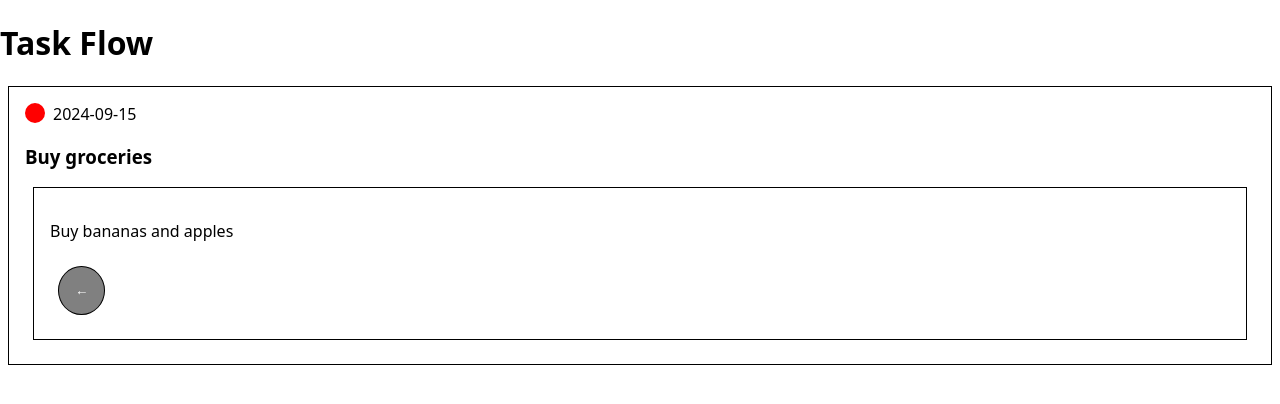
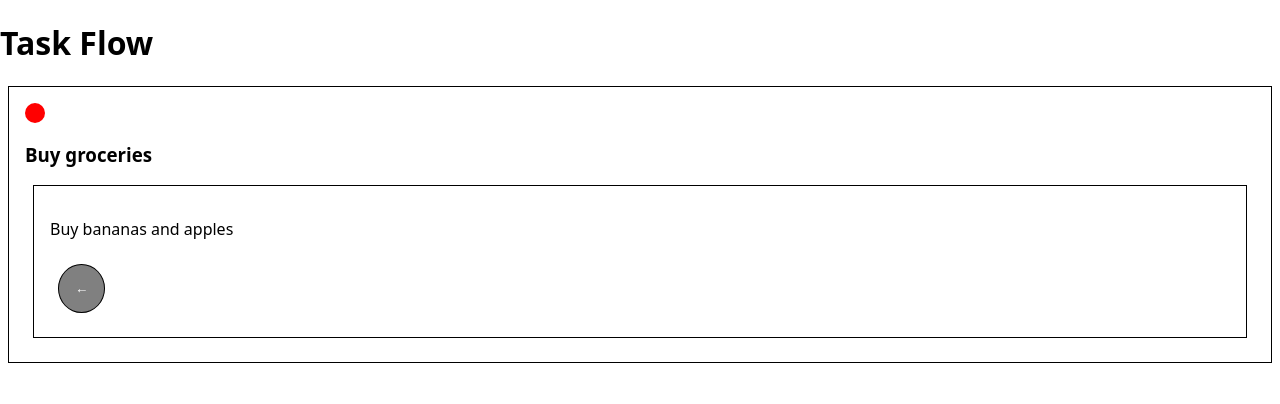
Before and after one commit to anapecic/task-flow, a Next.js app: page /1 in a window 1280 px wide. Shown: the top 404 px of the page. Built offline with nearby package versions, Linux system fonts and the light colour scheme.

Commit message:
implemented feedback except from button and used styled components

```diff
--- a/components/BackButton/BackButton.js
+++ b/components/BackButton/BackButton.js
@@ -10,6 +10,6 @@ const ButtonStyle = styled.button`
   color: white;
 `;
 
-export default function BackButton({ btnContent, handleClick }) {
-  return <ButtonStyle onClick={handleClick}>{btnContent}</ButtonStyle>;
+export default function BackButton({ butttonContent, handleClick }) {
+  return <ButtonStyle onClick={handleClick}>{butttonContent}</ButtonStyle>;
 }
--- /dev/null
+++ b/components/StyledDate.js
@@ -0,0 +1,7 @@
+import styled from "styled-components";
+
+export const StyledDate = styled.p`
+  color: ${(props) => props.$dateColor};
+  margin: 0;
+  padding: 0;
+`;
--- /dev/null
+++ b/components/StyledPriority.js
@@ -0,0 +1,18 @@
+import styled from "styled-components";
+
+function prioColor(priority) {
+  if (priority === "High") {
+    return "red";
+  } else if (priority === "Medium") {
+    return "yellow";
+  } else if (priority === "Low") {
+    return "green";
+  }
+}
+
+export const StyledPriority = styled.div`
+  width: 20px;
+  height: 20px;
+  border-radius: 50%;
+  background: ${(props) => prioColor(props.$priority)};
+`;
--- /dev/null
+++ b/components/StyledTaskFlexWrapper.js
@@ -0,0 +1,6 @@
+import styled from "styled-components";
+
+export const StyledTaskFlexWrapper = styled.div`
+  display: flex;
+  gap: 0.5rem;
+`;
--- a/lib/data.js
+++ b/lib/data.js
@@ -11,7 +11,7 @@ export const initialTasks = [
     title: "Finish project report",
     priority: "Medium",
     dueDate: "2024-08-26",
-    description: "calculate the numbers",
+    description: "Calculate the numbers",
   },
   {
     id: "3",
--- a/pages/[id].js
+++ b/pages/[id].js
@@ -1,8 +1,22 @@
 import { useRouter } from "next/router";
 import Header from "@/components/Header/Header";
-import prioColor from "@/utils/prioColor";
-import Link from "next/link";
 import BackButton from "@/components/BackButton/BackButton";
+import styled from "styled-components";
+import { StyledPriority } from "@/components/StyledPriority";
+import { StyledTaskFlexWrapper } from "@/components/StyledTaskFlexWrapper";
+import { StyledDate } from "@/components/StyledDate";
+
+const StyledDetailsPage = styled.section`
+  border: 1px solid #000000;
+  padding: 1rem;
+  margin: 0.5rem;
+`;
+
+const StyledDescription = styled.aside`
+  border: 1px solid black;
+  padding: 1rem;
+  margin: 0.5rem;
+`;
 
 export default function DetailsPage({ sortedDefaultTasks }) {
   const router = useRouter();
@@ -20,37 +34,20 @@ export default function DetailsPage({ sortedDefaultTasks }) {
   return (
     <>
       <Header />
-      <div
-        style={{ border: "1px solid black", padding: "1rem", margin: "0.5rem" }}
-      >
-        <div style={{ display: "flex", gap: "0.5rem" }}>
-          <div
-            style={{
-              width: "20px",
-              height: "20px",
-              borderRadius: "50%",
-              background: prioColor(currentTask),
-            }}
-          ></div>
-          <div style={{ color: pastDueDate ? "red" : "black" }}>
-            {currentTask.dueDate}
-          </div>
-        </div>
-        <h3 style={{ color: "black" }}>{currentTask.title}</h3>
-        <div
-          style={{
-            border: "1px solid black",
-            padding: "1rem",
-            margin: "0.5rem",
-          }}
-        >
+      <StyledDetailsPage>
+        <StyledTaskFlexWrapper>
+          <StyledPriority $priority={currentTask.priority} />
+          <StyledDate $dateColor={pastDueDate ? "red" : "black"} />
+        </StyledTaskFlexWrapper>
+        <h3>{currentTask.title}</h3>
+        <StyledDescription>
           <p>{currentTask.description}</p>
           <BackButton
             handleClick={() => router.push("/")}
-            btnContent="&larr;"
+            butttonContent="&larr;"
           />
-        </div>
-      </div>
+        </StyledDescription>
+      </StyledDetailsPage>
     </>
   );
 }
```
Also changed, not shown: components/Task/Task.js (+7 -32 lines), components/TaskList/TaskList.js (+7 -5 lines), pages/index.js (+5 -3 lines).
